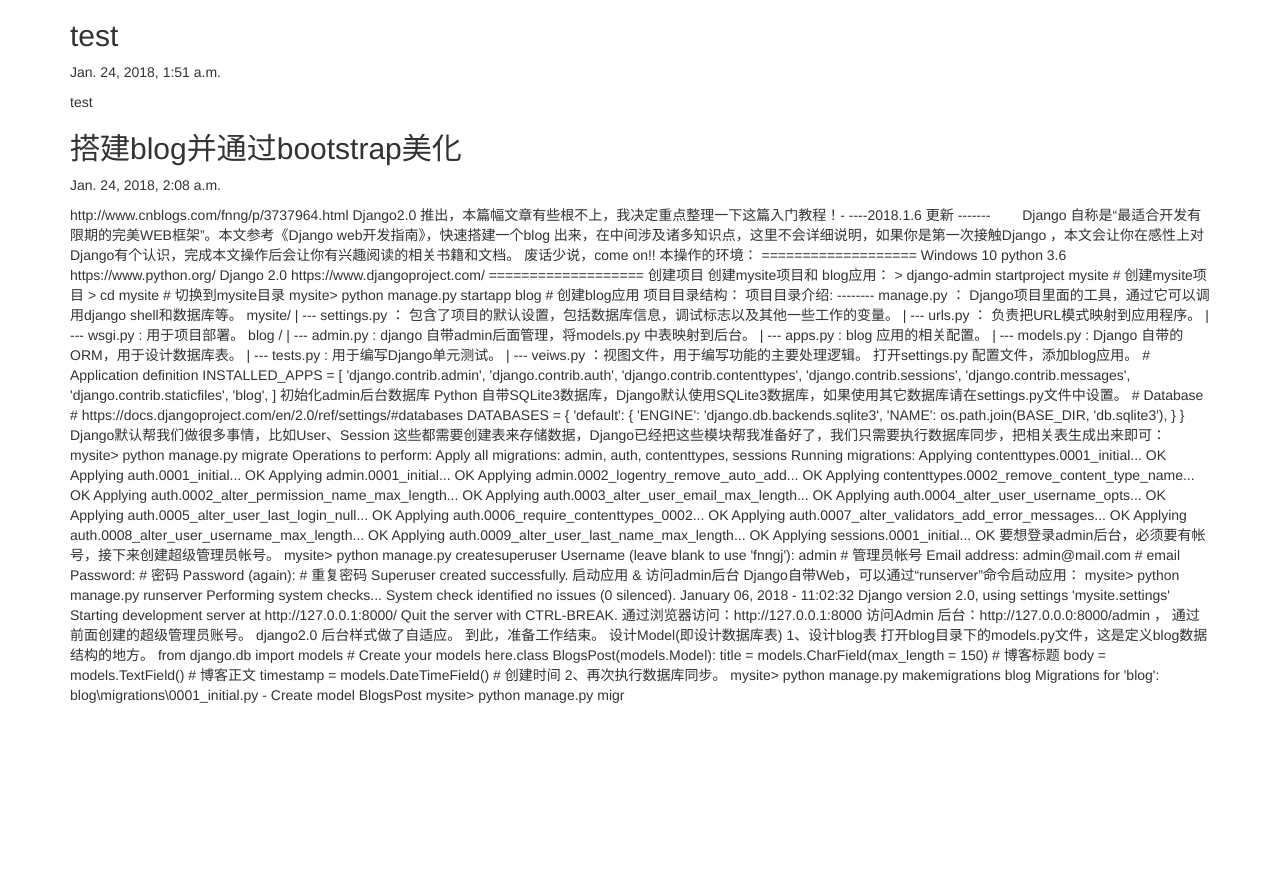
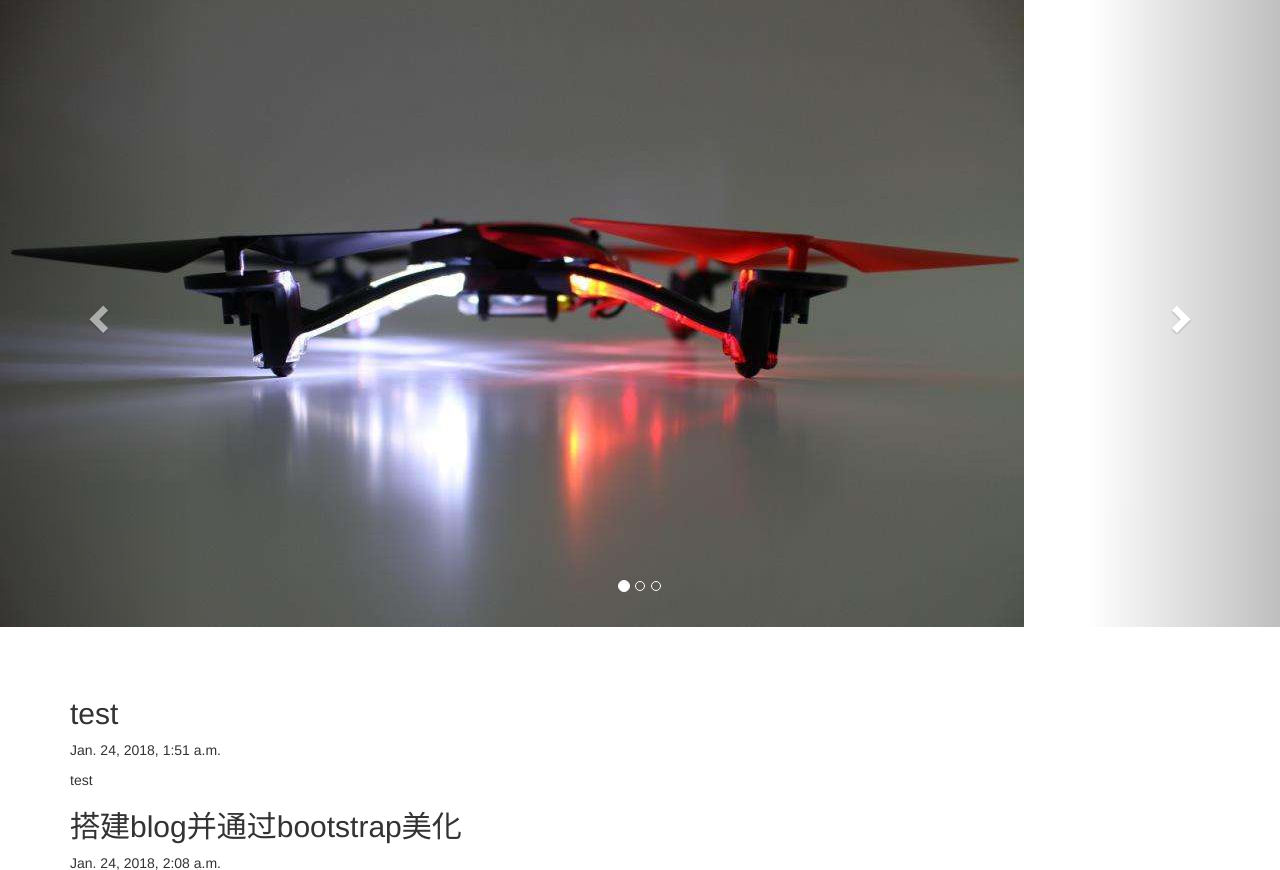
Before and after one commit to OldQiang/gw, a Django app: page /blog/ in a window 1280 px wide. Shown: the part 51-921 px from the top of the page. Before the commit the page ends 754 px from the top, so only its background shows below. Run offline with Django 3.2, Linux system fonts and the light colour scheme; data comes from the database, SQL or seed files in the repository; some libraries are stand-ins or nearby versions.

Commit message:
添加静态文件访问支持大图轮播前端设计

```diff
--- a/site_/blog/templates/index.html
+++ b/site_/blog/templates/index.html
@@ -39,6 +39,49 @@
             </ul>
         </div><!--/.nav-collapse --> </div>
 </nav>
+
+<script src="https://cdn.bootcss.com/jquery/1.12.4/jquery.min.js"></script>
+<script src="https://cdn.bootcss.com/bootstrap/3.3.7/js/bootstrap.min.js"></script>
+<!-- /.大图 -->
+
+
+<div id="carousel-example-generic"  style="margin-top: 50px;" class="carousel slide" data-ride="carousel">
+  <!-- Indicators -->
+  <ol class="carousel-indicators">
+    <li data-target="#carousel-example-generic" data-slide-to="0" class="active"></li>
+    <li data-target="#carousel-example-generic" data-slide-to="1"></li>
+    <li data-target="#carousel-example-generic" data-slide-to="2"></li>
+  </ol>
+
+<div class="carousel-inner" role="listbox">
+    <div class="item active">
+      <img src="/static/images/plane.jpg" alt="四轴">
+      <div class="carousel-caption">
+      </div>
+    </div>
+    <div class="item">
+      <img src="/static/images/plane.jpg" alt="四轴">
+      <div class="carousel-caption">
+      </div>
+    </div>
+    <div class="item">
+      <img src="/static/images/robot.jpg" alt="机器人">
+      <div class="carousel-caption">
+      </div>
+    </div>
+  </div>
+
+  <a class="left carousel-control" href="#carousel-example-generic" role="button" data-slide="prev">
+    <span class="glyphicon glyphicon-chevron-left" aria-hidden="true"></span>
+    <span class="sr-only">Previous</span>
+  </a>
+  <a class="right carousel-control" href="#carousel-example-generic" role="button" data-slide="next">
+    <span class="glyphicon glyphicon-chevron-right" aria-hidden="true"></span>
+    <span class="sr-only">Next</span>
+  </a>
+</div>
+
+
 <div class="container" style="margin-top: 50px;">
     <div class="starter-template">
         {% for blog in blog_list %}
@@ -48,7 +91,6 @@
         {% endfor %}
     </div>
 </div><!-- /.container -->
-<script src="https://cdn.bootcss.com/jquery/1.12.4/jquery.min.js"></script>
-<script src="https://cdn.bootcss.com/bootstrap/3.3.7/js/bootstrap.min.js"></script>
+
 </body>
 </html>
--- a/site_/blog/templates/upload.html
+++ b/site_/blog/templates/upload.html
@@ -10,6 +10,7 @@
    <input type="file" name="myfile" />
    <br/>
    <input type="submit" value="upload"/>
+    <img src="/static/images/plane.jpg" alt="四轴">
 </form>
 </body>
 </html>
```
Also changed, not shown: site_/site_/settings.py (+8 -1 lines), site_/static/images/plane.jpg (added), site_/static/images/robot.jpg (added).
